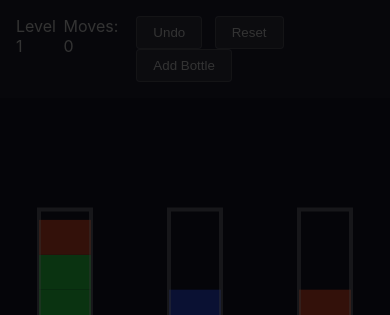
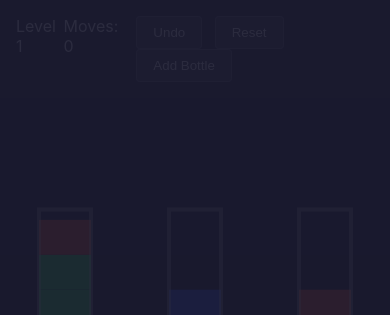
Before and after one commit to Yuu-git-mail/bottlegame, a website built with Vite: page index.html in a window 390 px wide. Shown: the top 315 px of the page. Built offline with nearby package versions, Linux system fonts and the light colour scheme.

Commit message:
fix: enforce full-viewport fixed position and safe DOMContentLoaded initialization for mobile webviews

```diff
--- a/src/main.ts
+++ b/src/main.ts
@@ -60,48 +60,46 @@ function initGame(level: number = 1) {
   updateUI();
 }
 
+function updateUI() {
+  if(!state) return;
+  const movesEl = document.getElementById('moves');
+  if (movesEl) movesEl.innerText = state.moves.toString();
+}
+
 function startGame(level: number) {
   initGame(level);
-  document.getElementById('start-menu')!.classList.add('hidden');
-  document.getElementById('result-menu')!.classList.add('hidden');
+  document.getElementById('start-menu')?.classList.add('hidden');
+  document.getElementById('result-menu')?.classList.add('hidden');
 }
 
-document.getElementById('btn-start')!.addEventListener('click', () => {
-  const select = document.getElementById('select-level') as HTMLSelectElement;
-  const level = select ? parseInt(select.value, 10) : currentLevel;
-  startGame(level);
-});
+function initApp() {
+  const startBtn = document.getElementById('btn-start');
+  if (startBtn) {
+    startBtn.addEventListener('click', () => {
+      const select = document.getElementById('select-level') as HTMLSelectElement;
+      const level = select ? parseInt(select.value, 10) : currentLevel;
+      startGame(level);
+    });
+  }
 
-document.getElementById('btn-next-level')!.addEventListener('click', () => {
-  startGame(currentLevel + 1);
-});
+  document.getElementById('btn-next-level')?.addEventListener('click', () => startGame(currentLevel + 1));
+  document.getElementById('btn-retry')?.addEventListener('click', () => startGame(currentLevel));
+  document.getElementById('btn-undo')?.addEventListener('click', () => { if(state) { state.undo(); updateUI(); } });
+  document.getElementById('btn-reset')?.addEventListener('click', () => startGame(currentLevel));
+  document.getElementById('btn-add')?.addEventListener('click', () => { if(state) { state.addEmptyBottle(); } });
 
-document.getElementById('btn-retry')!.addEventListener('click', () => {
-  startGame(currentLevel);
-});
+  window.addEventListener('game-clear', () => {
+    document.getElementById('result-menu')?.classList.remove('hidden');
+  });
 
-document.getElementById('btn-undo')!.addEventListener('click', () => {
-  if(state) { state.undo(); updateUI(); }
-});
+  document.getElementById('start-menu')?.classList.remove('hidden');
+  document.getElementById('result-menu')?.classList.add('hidden');
 
-document.getElementById('btn-reset')!.addEventListener('click', () => {
-  startGame(currentLevel);
-});
-
-document.getElementById('btn-add')!.addEventListener('click', () => {
-  if(state) { state.addEmptyBottle(); }
-});
-
-window.addEventListener('game-clear', () => {
-  document.getElementById('result-menu')!.classList.remove('hidden');
-});
-
-function updateUI() {
-  if(!state) return;
-  document.getElementById('moves')!.innerText = state.moves.toString();
+  initGame(1);
 }
 
-// Initial setup: display start menu and initialize background board render so canvas is never blank
-document.getElementById('start-menu')!.classList.remove('hidden');
-document.getElementById('result-menu')!.classList.add('hidden');
-initGame(1);
+if (document.readyState === 'loading') {
+  document.addEventListener('DOMContentLoaded', initApp);
+} else {
+  initApp();
+}
--- a/src/style.css
+++ b/src/style.css
@@ -8,7 +8,10 @@ body {
   align-items: center;
   height: 100vh;
   height: 100dvh;
+  width: 100vw;
   overflow: hidden;
+  position: fixed;
+  top: 0; left: 0; right: 0; bottom: 0;
 }
 #app {
   width: 100%;
@@ -16,6 +19,7 @@ body {
   height: 100%;
   display: flex;
   flex-direction: column;
+  position: relative;
 }
 .header {
   display: flex;
@@ -23,6 +27,7 @@ body {
   padding: 1rem;
   background: rgba(255, 255, 255, 0.05);
   backdrop-filter: blur(10px);
+  z-index: 5;
 }
 .button-group button {
   background: rgba(255, 255, 255, 0.1);
@@ -40,7 +45,8 @@ body {
 .game-container {
   flex: 1;
   width: 100%;
-  min-height: 0;
+  height: 100%;
+  min-height: 200px;
   display: flex;
   justify-content: center;
   align-items: center;
@@ -56,12 +62,12 @@ canvas {
 .menu-overlay {
   position: absolute;
   top: 0; left: 0; right: 0; bottom: 0;
-  background: rgba(0,0,0,0.8);
+  background: rgba(26, 26, 46, 0.92);
   display: flex;
   flex-direction: column;
   justify-content: center;
   align-items: center;
-  z-index: 10;
+  z-index: 20;
 }
 .menu-overlay h1 { margin-bottom: 2rem; }
 .menu-overlay button {
@@ -73,6 +79,7 @@ canvas {
   border-radius: 8px;
   margin-bottom: 1rem;
   cursor: pointer;
+  -webkit-tap-highlight-color: transparent;
 }
 .menu-overlay button:hover { background: #8a2be2; }
-.hidden { display: none !important; }
+.hidden { display: none !important; visibility: hidden !important; }
```
